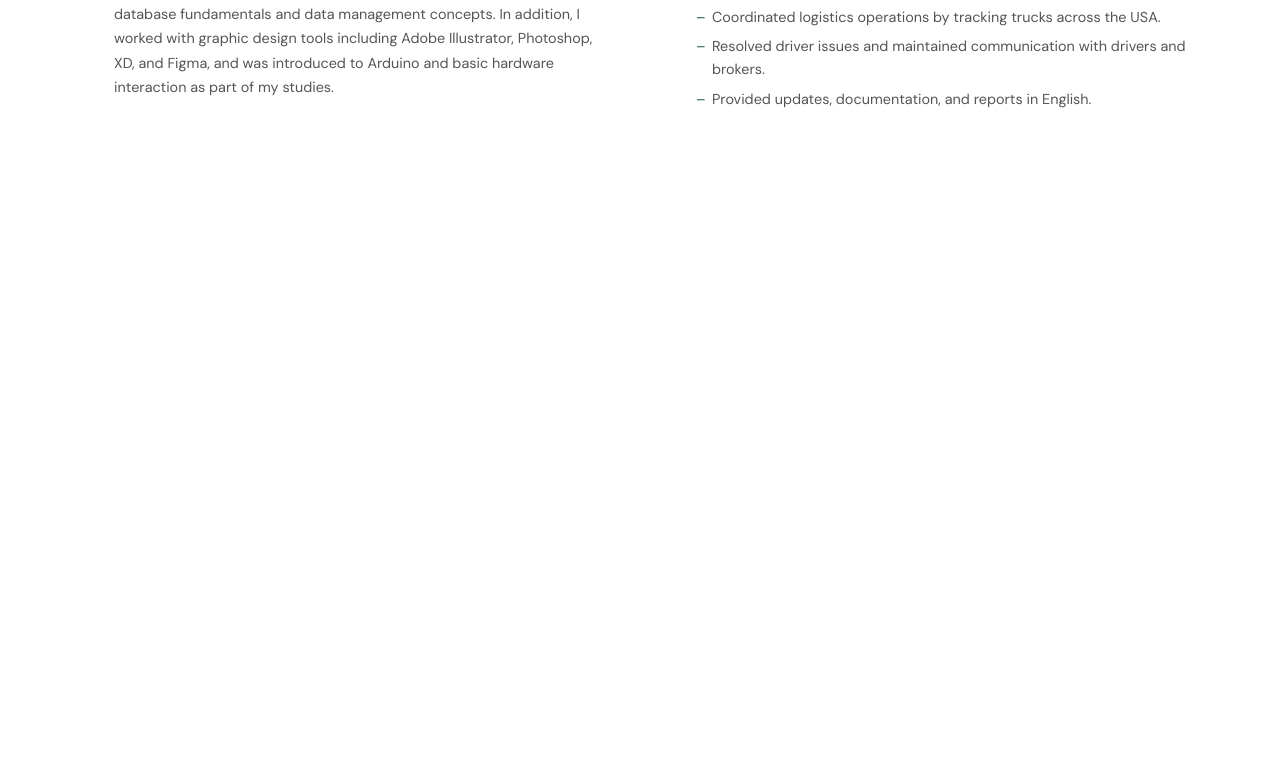
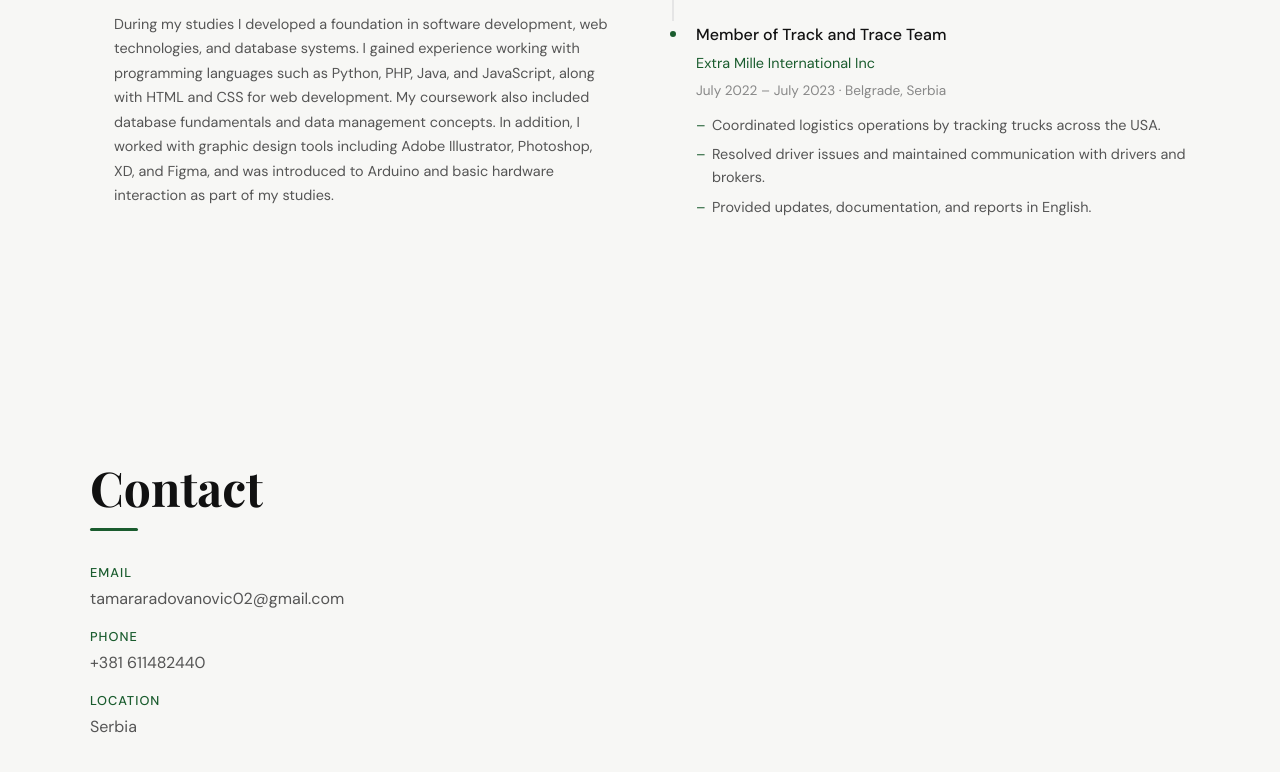
Before and after one commit to tamara-radovanovic/web-portfolio, a React (Vite) app: page / in a window 1280 px wide. Shown: the part 1350-2122 px from the top of the page. Before the commit the page ends 1509 px from the top, so only its background shows below. Built offline with nearby package versions, Linux system fonts and the light colour scheme.

Commit message:
add contact section

```diff
--- a/src/pages/HomePage.tsx
+++ b/src/pages/HomePage.tsx
@@ -1,11 +1,15 @@
 import { Hero } from "../sections/Hero";
 import { About } from "../sections/About";
+import { Contact } from "../sections/Contact"
+
 
 function HomePage(){
     return (
         <main>
             <Hero />
             <About />
+
+            <Contact/>
         </main>
     )
 }
--- a/src/sections/About.module.css
+++ b/src/sections/About.module.css
@@ -1,23 +1,24 @@
 .section {
-    font-size: 6rem 1.5rem;
-    background-color: var('--bg-secondary');
+    padding: 6rem 1.5rem;
+    background-color: var(--bg-secondary);
 }
 
 .container {
     max-width: 1100px;
     margin: 0 auto;
+    width: 100%;
 }
 
 .sectionHeader {
     margin-bottom: 2rem;
 }
 
-.sectionTitle{
+.sectionTitle {
     font-family: var(--font-display);
     font-size: clamp(2rem, 4vw, 3rem);
     font-weight: 700;
     color: var(--text-primary);
-    margin-bottom: 0.75rem.
+    margin-bottom: 0.75rem;
 }
 
 .accentLine {
--- /dev/null
+++ b/src/sections/Contact.module.css
@@ -0,0 +1,62 @@
+.section {
+    padding: 6rem 1.5rem;
+    background-color: var(--bg-secondary);
+}
+
+.container {
+    max-width: 1100px;
+    margin: 0 auto;
+    width: 100%;
+}
+
+.sectionHeader {
+    margin-bottom: 2rem;
+}
+
+.sectionTitle {
+    font-family: var(--font-display);
+    font-size: clamp(2rem, 4vw, 3rem);
+    font-weight: 700;
+    color: var(--text-primary);
+    margin-bottom: 0.75rem;
+}
+
+.accentLine {
+    width: 48px;
+    height: 3px;
+    background-color: var(--accent);
+    border-radius: 2px;
+}
+
+.contact {
+    display: flex;
+    flex-direction: column;
+    gap: 1rem;
+}
+
+.contactItem {
+    display: flex;
+    flex-direction: column;
+    gap: 0.2rem;
+}
+
+.label {
+    font-family: var(--font-body);
+    font-size: 0.8rem;
+    font-weight: 500;
+    color: var(--accent);
+    text-transform: uppercase;
+    letter-spacing: 0.08em;
+}
+
+.value {
+    font-family: var(--font-body);
+    font-size: 1rem;
+    color: var(--text-secondary);
+    line-height: 1.6;
+    text-decoration: none;
+}
+
+.value:hover {
+    color: var(--accent);
+}
--- /dev/null
+++ b/src/sections/Contact.tsx
@@ -0,0 +1,36 @@
+import { personal } from "../data/personal";
+import styles from "./Contact.module.css";
+
+export function Contact() {
+  return (
+    <section id="contact" className={styles.section}>
+      <div className={styles.container}>
+
+        <div className={styles.sectionHeader}>
+          <h2 className={styles.sectionTitle}>Contact</h2>
+          <div className={styles.accentLine} />
+        </div>
+
+        <div className={styles.contact}>
+          <div className={styles.contactItem}>
+            <span className={styles.label}>Email</span>
+            <a href={`mailto:${personal.email}`} className={styles.value}>
+              {personal.email}
+            </a>
+          </div>
+          <div className={styles.contactItem}>
+            <span className={styles.label}>Phone</span>
+            <a href={`tel:${personal.phone}`} className={styles.value}>
+              {personal.phone}
+            </a>
+          </div>
+          <div className={styles.contactItem}>
+            <span className={styles.label}>Location</span>
+            <span className={styles.value}>{personal.location}</span>
+          </div>
+        </div>
+
+      </div>
+    </section>
+  );
+}
```
